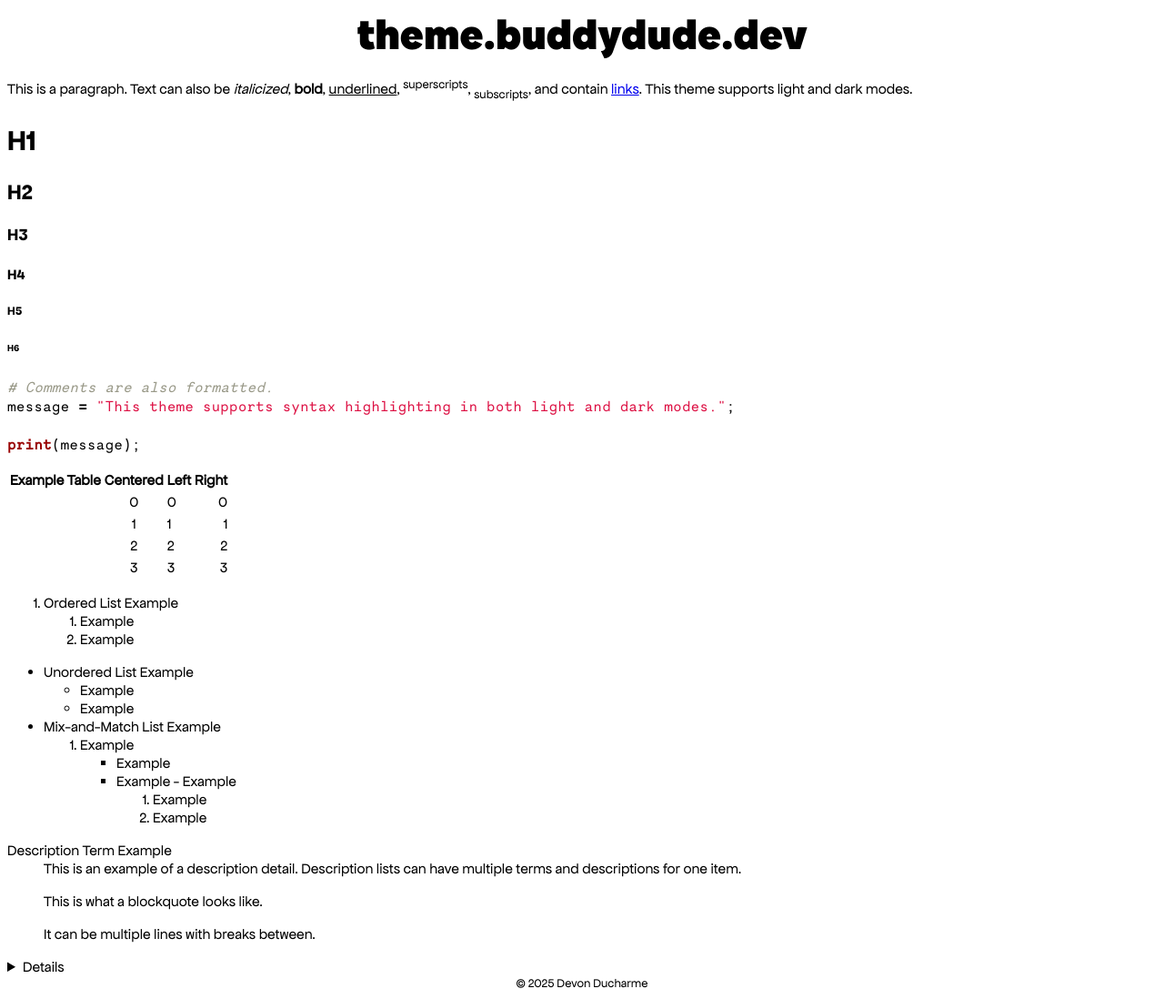
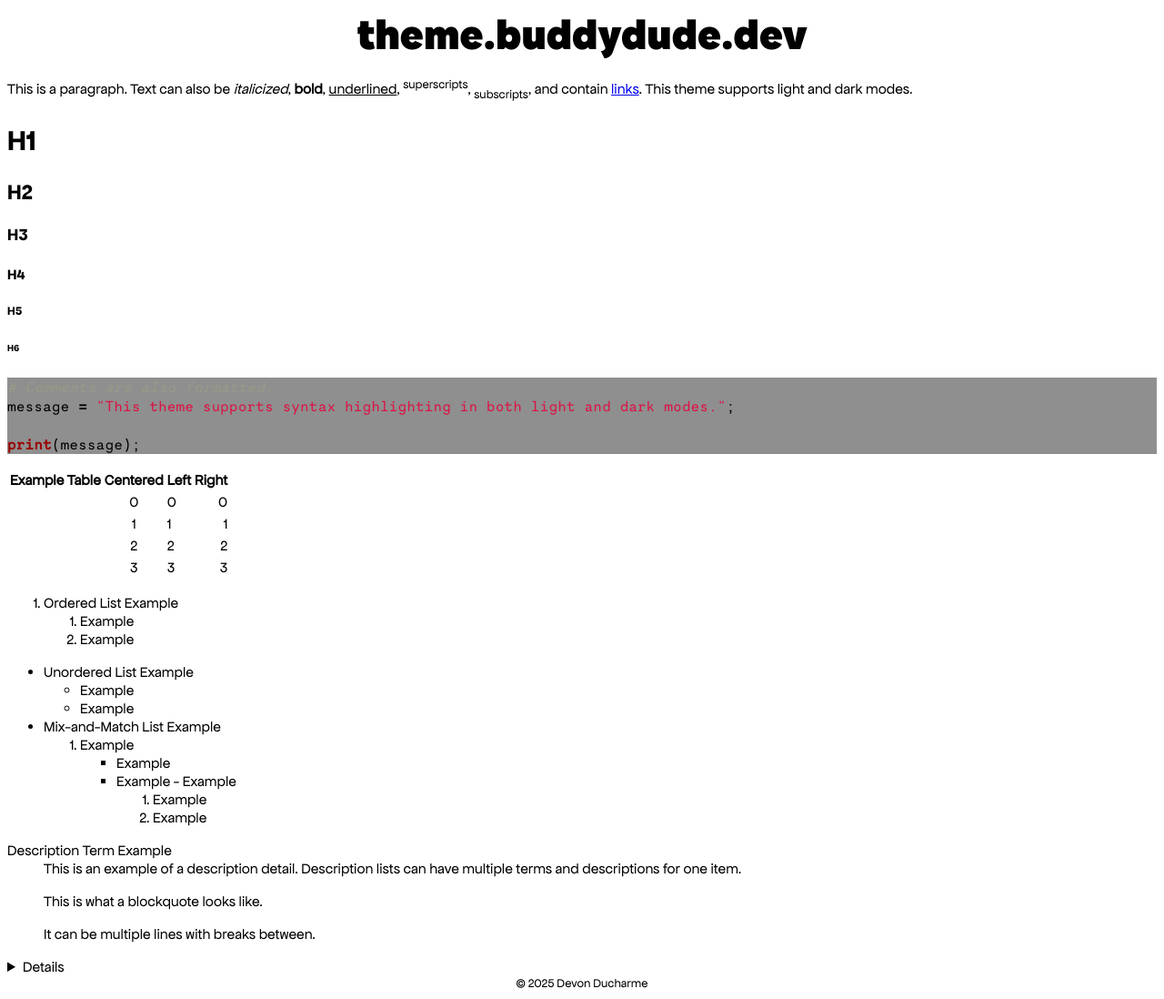
Before and after one commit to buddydudedev/theme.buddydude.dev, a Jekyll site: the page built from index.md, in a window 1280 px wide. Shown: the whole page at 91% size. Built offline with Jekyll 4.4.1, drawn with Linux system fonts in a browser that asks for light colours.

Commit message:
Simplified SCSS

```diff
--- /dev/null
+++ b/_sass/dark.scss
@@ -0,0 +1,5 @@
+@media (prefers-color-scheme: dark) {
+    .highlight {
+        background-color: rgba(255, 255, 255, .25);
+      }
+}
--- a/_sass/highlighter.scss
+++ b/_sass/default.scss
@@ -1,3 +1,40 @@
+:root {
+    font-family: 'Apfel Grotezk Regular';
+    color-scheme: light dark;
+}
+
+header,
+footer {
+    display: flex;
+    justify-content: center;
+    align-items: center;
+}
+
+h1,
+h2,
+h3,
+h4,
+h5,
+h6 {
+    font-family: 'Apfel Grotezk Fett';
+}
+
+pre, code {
+    font-family: 'Necto Mono';
+}
+
+footer {
+    text-align: center;
+}
+
+header {
+    text-align: center;
+    span {
+        font-family: 'Apfel Grotezk Satt';
+        font-size: 3rem;
+    }
+}
+
 .highlight table td { padding: 5px; }
 .highlight table pre { margin: 0; }
 .highlight .cm {
@@ -193,6 +230,7 @@
 .highlight .w {
   color: #bbbbbb;
 }
-// .highlight {
-//   background-color: #f8f8f8;
-// }
+
+.highlight {
+  background-color: rgba(0, 0, 0, .25);
+}
--- a/_sass/footer.scss
+++ /dev/null
@@ -1,3 +0,0 @@
-footer {
-    text-align: center;
-}
--- a/_sass/header.scss
+++ /dev/null
@@ -1,7 +0,0 @@
-header {
-    text-align: center;
-    span {
-        font-family: 'Apfel Grotezk Satt';
-        font-size: 3rem;
-    }
-}
--- a/_sass/shared.scss
+++ /dev/null
@@ -1,24 +0,0 @@
-:root {
-    font-family: 'Apfel Grotezk Regular';
-    color-scheme: light dark;
-}
-
-header,
-footer {
-    display: flex;
-    justify-content: center;
-    align-items: center;
-}
-
-h1,
-h2,
-h3,
-h4,
-h5,
-h6 {
-    font-family: 'Apfel Grotezk Fett';
-}
-
-pre, code {
-    font-family: 'Necto Mono';
-}
--- a/assets/theme.buddydude.dev.scss
+++ b/assets/theme.buddydude.dev.scss
@@ -1,7 +1,5 @@
 ---
 ---
-@import "header";
-@import "footer";
 @import "fonts";
-@import "shared";
-@import "highlighter";
+@import "default";
+@import "dark";
```
